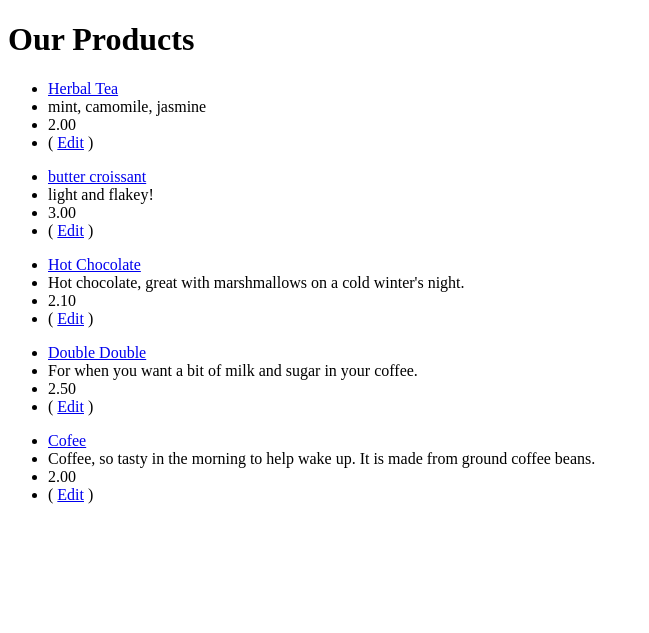
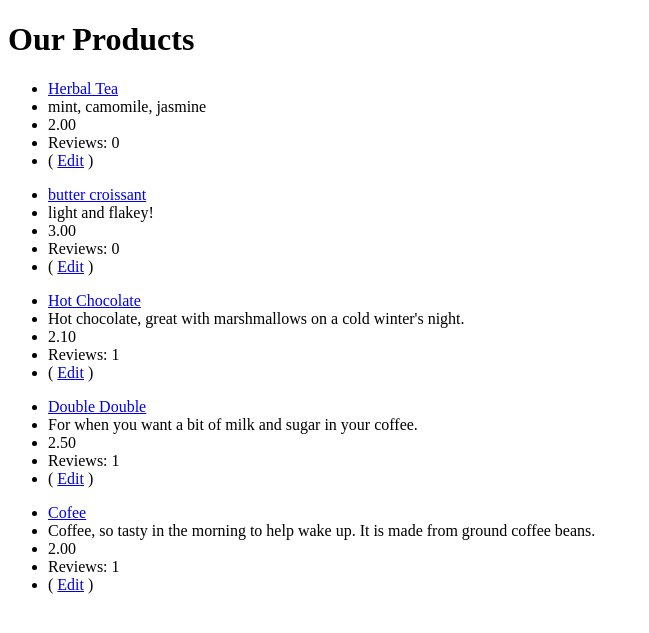
Before and after one commit to adam-weiler/GA-Pair-Project-Rainforest, a Django app: page /products in a window 1280 px wide. Shown: the part 26-659 px from the top of the page, without its empty margins (0-649 px from the left). Run offline with Django 3.2, Linux system fonts and the light colour scheme; data comes from the database, SQL or seed files in the repository.

Commit message:
added review count to products list

```diff
--- a/rainforest/templates/show_all.html
+++ b/rainforest/templates/show_all.html
@@ -10,6 +10,7 @@
     <li><a href= '{% url "show_product" id=product.pk %}' class = 'link'> {{ product.name }}</a></li>
     <li>{{ product.description }}</li>
     <li>{{ product.price_in_dollars | floatformat:2 }}</li>
+    <li>Reviews: {{ product.reviews.all.count}}</li>
     <li>( <a href='{% url "edit_product" id=product.pk %}'>Edit</a> )</li>
 </ul>
 {% endfor %}
```
